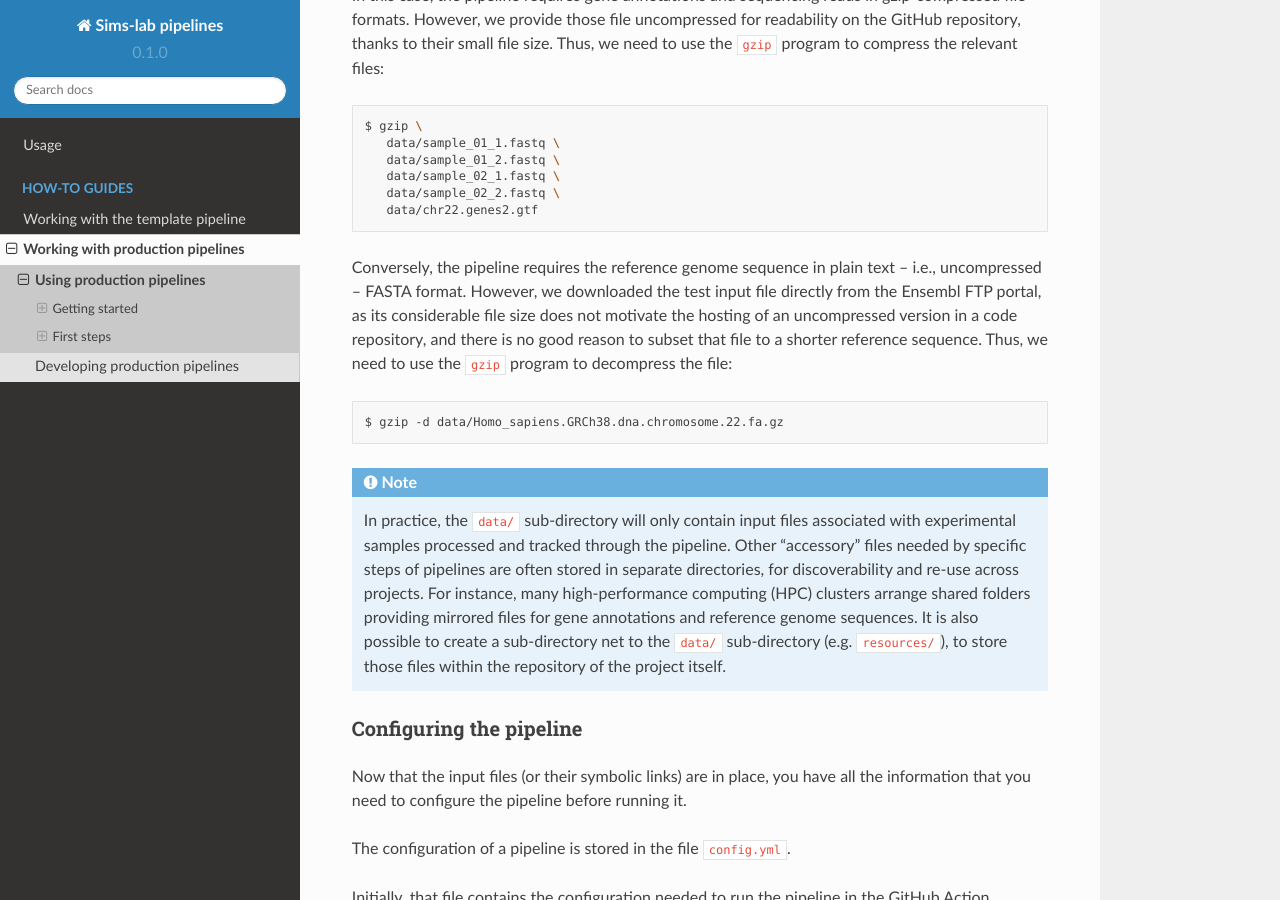
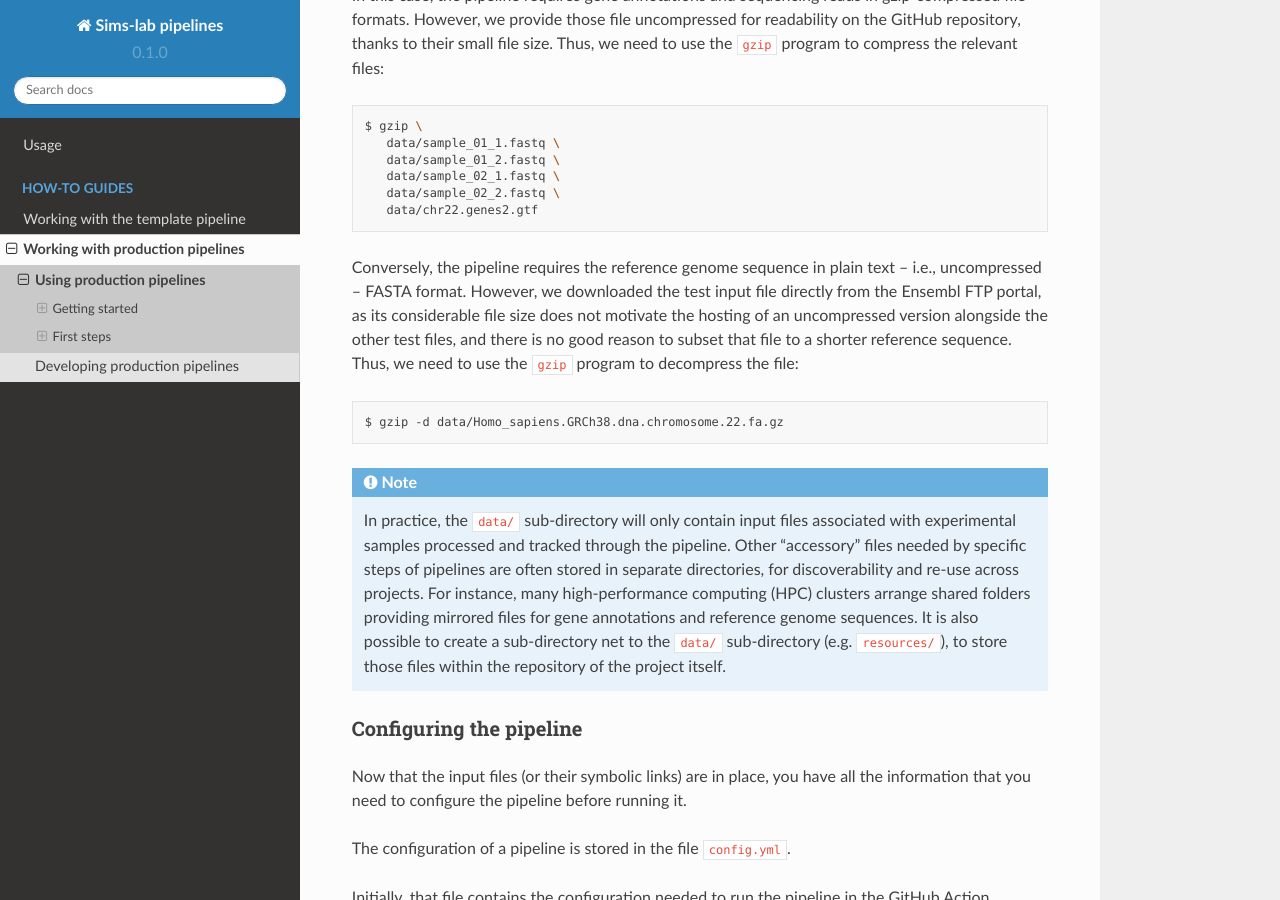
Before and after one commit to kevinrue/rtd-tutorial, a Sphinx documentation site: the page built from docs/source/guides/production_usage.rst, in a window 1280 px wide and 900 px high, scrolled down 5399 px. Built offline with Sphinx 7.4.7 and the Read the Docs theme 2.0.0, drawn with Linux system fonts in a browser that asks for light colours.

Commit message:
rephrase

```diff
--- a/docs/source/guides/production_usage.rst
+++ b/docs/source/guides/production_usage.rst
@@ -238,8 +238,8 @@ Thus, we need to use the ``gzip`` program to compress the relevant files:
 
 Conversely, the pipeline requires the reference genome sequence in plain text -- i.e., uncompressed -- FASTA format.
 However, we downloaded the test input file directly from the Ensembl FTP portal,
-as its considerable file size does not motivate the hosting of an uncompressed version in
-a code repository, and there is no good reason to subset that file to a shorter reference sequence.
+as its considerable file size does not motivate the hosting of an uncompressed version alongside
+the other test files, and there is no good reason to subset that file to a shorter reference sequence.
 Thus, we need to use the ``gzip`` program to decompress the file:
 
 .. prompt:: bash $
```
